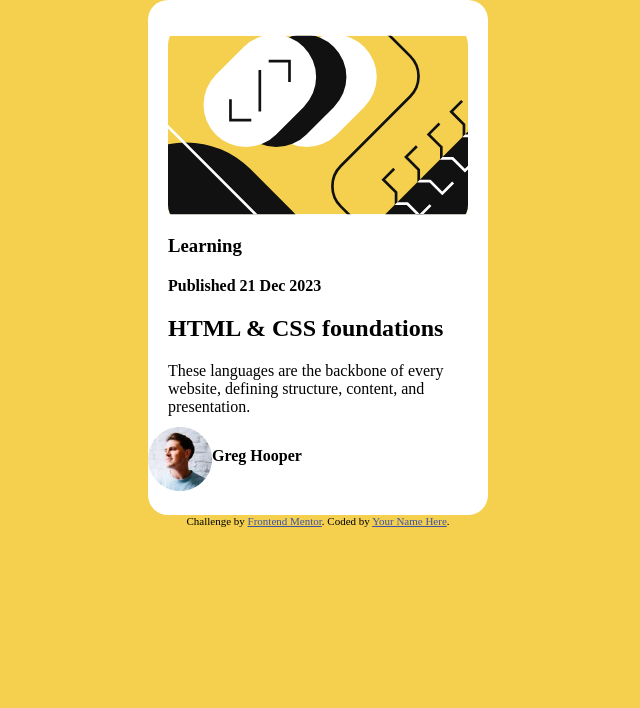
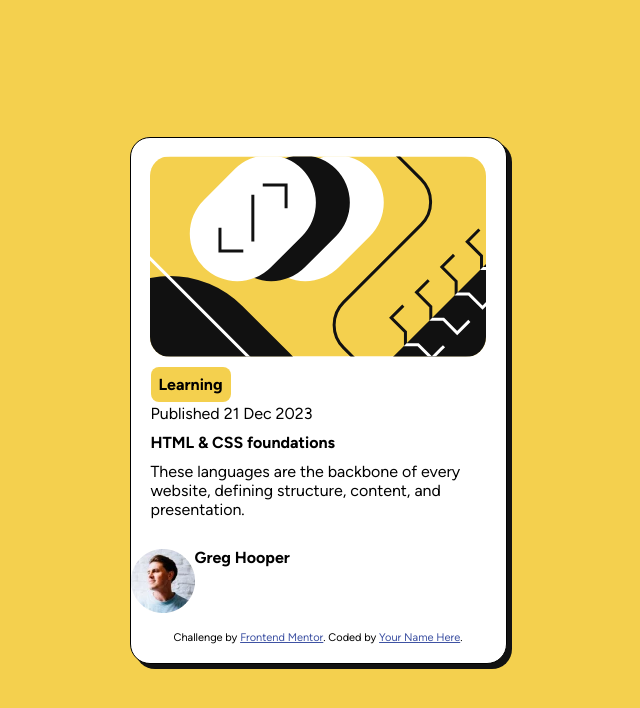
Before and after one commit to Kintama1/blog-preview-card-main, a plain HTML site: page index.html in a window 1280 px wide. Shown: the whole page, without its empty margins (322-962 px from the left). Drawn offline with Linux system fonts and the light colour scheme.

Commit message:
Some more updates
Understood what SVG files are and do and so I understood that It is a bit too complicated to play around with the svg provided because of viewport, viewbox and the elements and different paths that make it up
Found the repository of DzsDzske
on this challenge and copied a lot of the elements from there. Things I did not know that I now know after copying off DzsDzske:
-Some use of Span
-:root
-Box-shadow
-More understanding of padding
- code styling

```diff
--- a/index.html
+++ b/index.html
@@ -15,15 +15,18 @@
   </style>
 </head>
 <body>
-    <!-- main text block -->
-    <div class="mainBlock">
+    <main>
         <img src="/assets/images/illustration-article.svg" id="illustration"alt="illustration"/>
-        <h3 id="learning">Learning</h3>
-        <h4 id="date">Published 21 Dec 2023</h4>
-        <h2 id="title">HTML & CSS foundations</h2>
-        <p id="paragraph">These languages are the backbone of every website,
+        <div class="textContainer">
+          <!-- By making this a span I limited its location of
+            its marging and padding so I could easily style background -->
+            <span id="learning">Learning</span>
+            <p id="date">Published 21 Dec 2023</p>
+            <h2 id="title">HTML & CSS foundations</h2>
+            <p id="paragraph">These languages are the backbone of every website,
          defining structure, content, and presentation.</p>
          <!-- Author block -->
+        </div>
         <div class="authorBlock">
             <img src="/assets/images/image-avatar.webp" alt = "Profile Icon"/>
             <h4 id="name" >Greg Hooper</h4>
@@ -33,5 +36,6 @@
     Challenge by <a href="https://www.frontendmentor.io?ref=challenge" target="_blank">Frontend Mentor</a>.
     Coded by <a href="#">Your Name Here</a>.
   </div>
+</main>
 </body>
 </html>
--- a/styles.css
+++ b/styles.css
@@ -1,35 +1,66 @@
-body{
+:root{
+    --Yellow: hsl(47, 88%, 63%);
+    --White: hsl(0, 0%, 100%);
+    --Grey: hsl(0, 0%, 50%);
+    --lack: hsl(0, 0%, 7%);
+
+}
+*{
+    padding:0;
+    margin:0;
+    font-family: 'figTree', sans-serif;
+}
+
+body {
     display: flex;
-    background-color: hsl(47, 88%, 63%);
-    height: 100vh;
+    background-color: var(--Yellow);
+    min-height: 100vh;
     margin:0;
     align-items: center;
-    justify-items: center;
+    justify-content: center;
     flex-direction: column;
+}
 
-}
-.mainBlock{
-    flex: 1,5;
-    background-color: white;
+main {
+    background-color: var(--White);
     display: flex;
     flex-direction: column;
-    justify-content: center;
-    height: 515px;
-    width: 340px;
+    justify-content: space-evenly;
+    height: 525px;
+    width: 375px;
     border-radius: 20px;
+    border: 1px solid black;
+    box-shadow: 5px 5px  var(--lack);
 }
-#illustration{
+
+main:hover{
+    box-shadow: 8px 8px var(--lack);
+}
+#illustration {
+    justify-self: center;
     align-self: center;
-    width: 300px;
-    height: 200px;
+    width: 336px;
+    height: 201px;
     border-radius: 20px;
-
 }
 #learning, #date,#title,#paragraph{
     margin: 10px 20px;
-
+    font-size: 16px;
+}
+/* Essentially copied this from DzsDzske repository */
+#learning{
+   background-color: var(--Yellow);
+   /* So by increasing the padding, I increased inner background */
+   padding: 0.5rem;
+   border-radius: 8px;
+   font-weight: bold;
 }
 .authorBlock{
     display: flex;
     flex-direction: row;
+
 }
+@font-face {
+    font-family: figTree;
+    src: url(/assets/fonts/Figtree-VariableFont_wght.ttf);
+}
```
